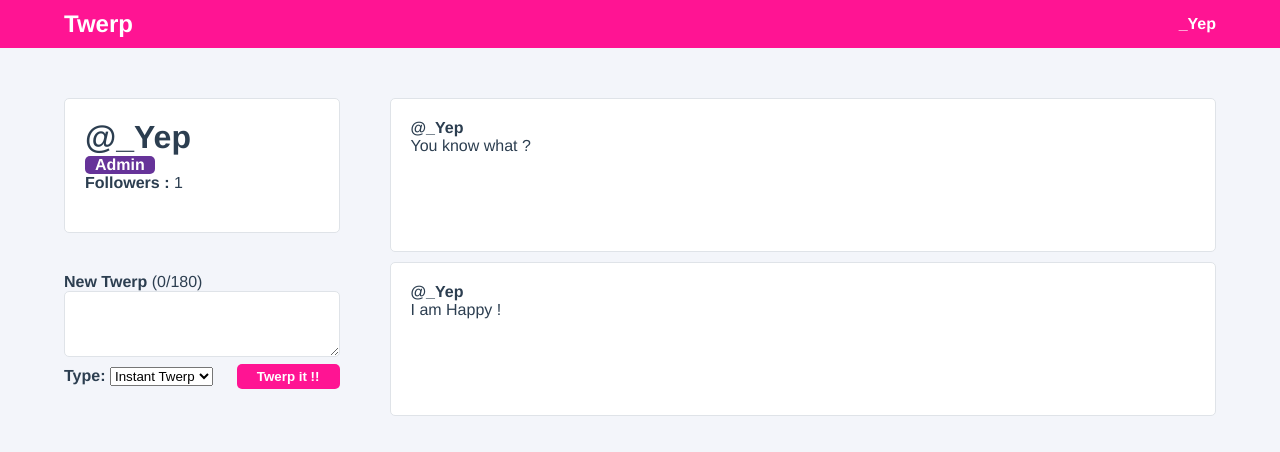
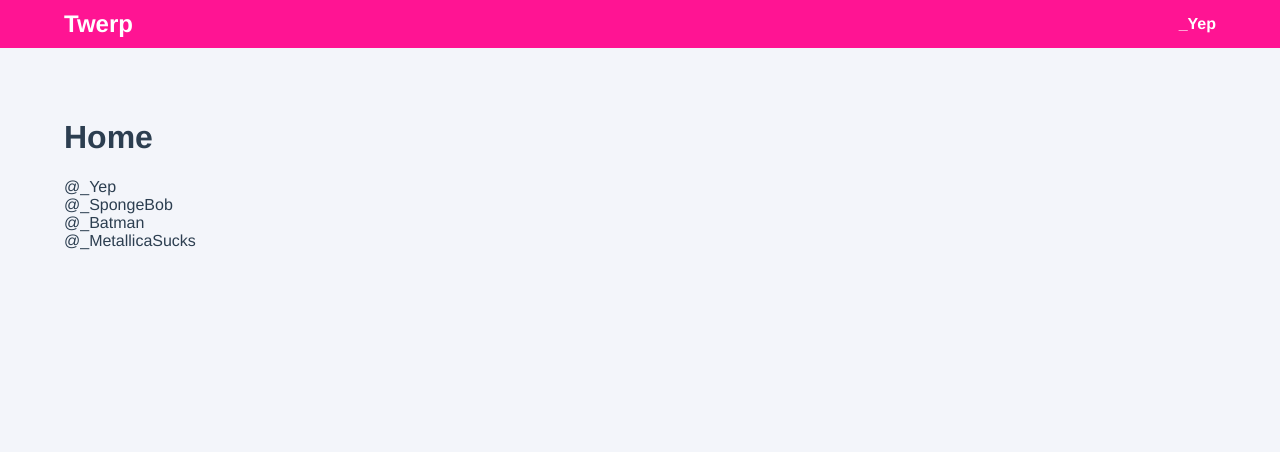
Before and after one commit to EvilYep/Tuto-Vue3, a Vue app: page / in a window 1280 px wide. Shown: the top 452 px of the page. Built offline with nearby package versions, Linux system fonts and the light colour scheme.

Commit message:
:bridge_at_night: vue-router

```diff
--- a/package.json
+++ b/package.json
@@ -9,13 +9,15 @@
   },
   "dependencies": {
     "core-js": "^3.6.5",
+    "node-sass": "^6.0.1",
+    "sass-loader": "^10.2.0",
     "vue": "^3.0.0",
-    "node-sass": "^6.0.1",
-    "sass-loader": "^10.2.0"
+    "vue-router": "^4.0.0-0"
   },
   "devDependencies": {
     "@vue/cli-plugin-babel": "~4.5.0",
     "@vue/cli-plugin-eslint": "~4.5.0",
+    "@vue/cli-plugin-router": "^4.5.15",
     "@vue/cli-service": "~4.5.0",
     "@vue/compiler-sfc": "^3.0.0",
     "babel-eslint": "^10.1.0",
--- a/src/App.vue
+++ b/src/App.vue
@@ -1,27 +1,24 @@
 <template>
     <div id="main">
         <nav>
-            <div class="navigation_logo">
-                Twerp
-            </div>
+            <router-link to="/">
+                <div class="navigation_logo">
+                    Twerp
+                </div>
+            </router-link>
             <div class="navigation_user">
                 {{ state.user.username }}
             </div>
         </nav>
-        <user-profile/>
+        <router-view/>
     </div>
 </template>
 
 <script>
 import { reactive } from 'vue';
-import UserProfile from './components/UserProfile'
 
 export default {
     name: "App",
-
-    components: {
-        UserProfile
-    },
 
     setup() {
         const state = reactive({
--- a/src/assets/users.js
+++ b/src/assets/users.js
@@ -18,7 +18,7 @@
         lastName: "Bob",
         email: 'spongebob@bikini-bottom.io',
         isAdmin: false,
-        twoots: [],
+        twerps: [],
     },
     {
         id: 3,
@@ -27,7 +27,7 @@
         lastName: "Wayne",
         email: 'b-wayne@gotham-city-congress.com',
         isAdmin: false,
-        twoots: [],
+        twerps: [],
     },
     {
         id: 4,
@@ -36,6 +36,6 @@
         lastName: "Mustaine",
         email: 'iplayfaster@thrash.rock',
         isAdmin: false,
-        twoots: [],
+        twerps: [],
     },
 ];
--- a/src/main.js
+++ b/src/main.js
@@ -1,4 +1,5 @@
 import { createApp } from 'vue'
 import App from './App.vue'
+import router from './router'
 
-createApp(App).mount('#app')
+createApp(App).use(router).mount('#app')
--- /dev/null
+++ b/src/router/index.js
@@ -0,0 +1,40 @@
+import { createRouter, createWebHistory } from 'vue-router'
+import Home from '../views/Home'
+import UserProfile from '../views/UserProfile'
+import Admin from '../views/Admin'
+
+const routes = [
+    {
+        path: '/',
+        name: 'Home',
+        component: Home
+    },
+    {
+        path: '/user/:userId',
+        name: 'UserProfile',
+        component: UserProfile
+    },
+    {
+        path: '/admin',
+        name: 'Admin',
+        component: Admin,
+        meta: {
+            requiresAdmin: true
+        }
+    },
+]
+
+const router = createRouter({
+    history: createWebHistory(),
+    routes
+});
+
+router.beforeEach(async (to, from, next) => {
+    const isAdmin = true; // hardcoded here for demonstration purpose
+    const requiresAdmin = to.matched.some(record => record.meta.requiresAdmin);
+
+    if(requiresAdmin && !isAdmin) next({ name: 'Home' })
+    else next();
+});
+
+export default router
--- /dev/null
+++ b/src/views/Admin.vue
@@ -0,0 +1,17 @@
+<template>
+    <div class="admin">
+        <h1>Admin's Lair</h1>
+    </div>
+</template>
+
+<script>
+export default {
+    name: 'Admin',
+}
+</script>
+
+<style lang="scss" scoped>
+    .admin {
+        padding: 50px 5%;
+    }
+</style>
--- /dev/null
+++ b/src/views/Home.vue
@@ -0,0 +1,36 @@
+<template>
+    <div class="home">
+        <h1>Home</h1>
+        <div class="users-list">
+            <router-link
+                v-for="user in users"
+                :to="{ name: 'UserProfile', params: { userId: user.id }}"
+                :key="user.id">
+                @{{ user.username }}
+            </router-link>
+        </div>
+    </div>
+</template>
+
+<script>
+import { users } from "../assets/users";
+export default {
+    name: 'Home',
+    setup() {
+        return {
+            users
+        }
+    }
+}
+</script>
+
+<style lang="scss" scoped>
+.home {
+    padding: 50px 5%;
+}
+
+.users-list {
+    display: flex;
+    flex-direction: column;
+}
+</style>
--- a/src/components/UserProfile.vue
+++ b/src/views/UserProfile.vue
@@ -29,9 +29,11 @@
 </template>
 
 <script>
-import { onMounted, reactive, watch } from "vue";
-import CreateTwerpPanel from './CreateTwerpPanel';
-import TwerpItem from './TwerpItem';
+import { onMounted, reactive, watch, computed } from "vue";
+import { useRoute } from "vue-router";
+import { users } from "../assets/users";
+import CreateTwerpPanel from '@/components/CreateTwerpPanel';
+import TwerpItem from '@/components/TwerpItem';
 
 export default {
     name: 'UserProfile',
@@ -42,20 +44,13 @@
     },
 
     setup() {
+        const route = useRoute();
+
+        const userId = computed(() => route.params.userId);
+
         const state = reactive({
             followersCount: 0,
-            user: {
-                id: 1,
-                username: '_Yep',
-                firstName: 'Yep',
-                lastName: 'Derp',
-                email: 'yep@derp.com',
-                isAdmin: true,
-                twerps: [
-                    { id: 1, content: 'You know what ?' },
-                    { id: 2, content: 'I am Happy !' },
-                ]
-            }
+            user: users[userId.value - 1] || users[0]
         });
 
         // So useful : https://www.netlify.com/blog/2021/01/29/deep-dive-into-the-vue-composition-apis-watch-method/
@@ -86,6 +81,7 @@
             followUser,
             toggleFavourite,
             addTwerp,
+            userId,
         }
     }
 }
```
Also changed, not shown: 1 other file (tests, documents, lock files or other folders).
